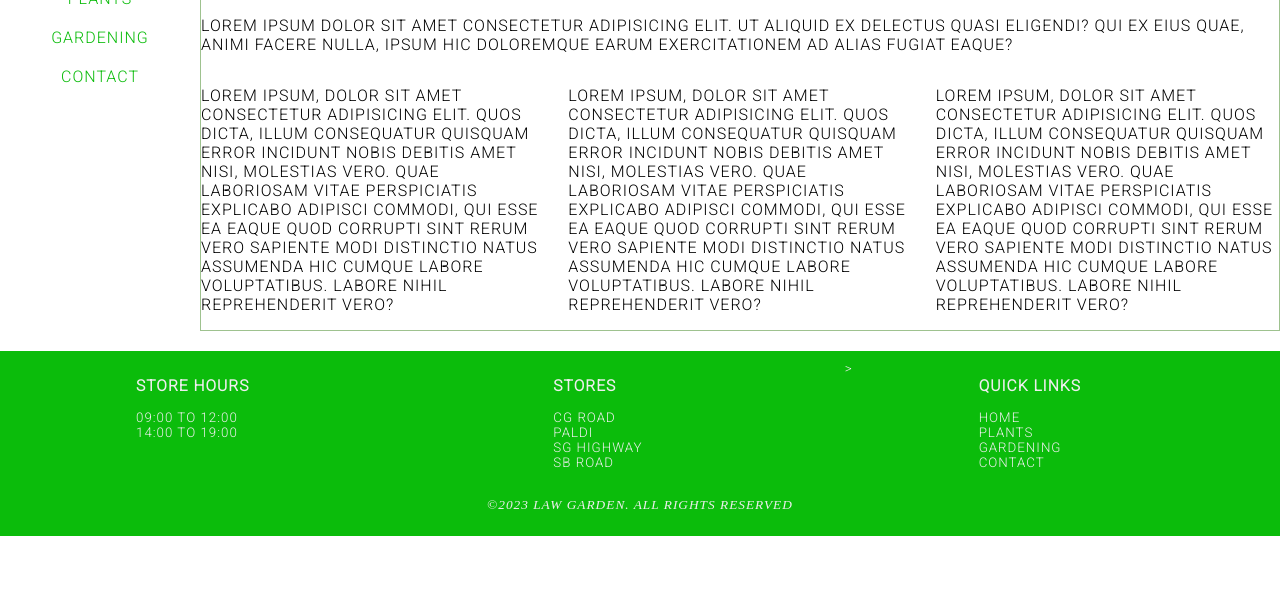
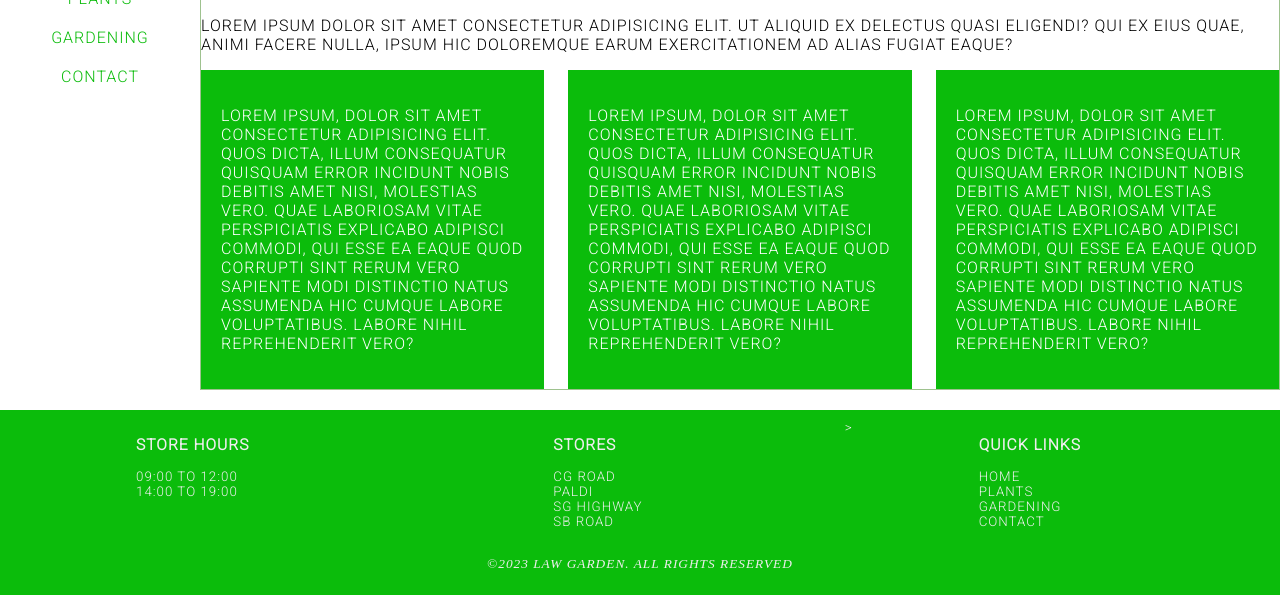
Before and after one commit to FurqanRaza10/ResponsiveProject-3, a plain HTML site: page garden3/gardening.html in a window 1280 px wide. Shown: the part 268-863 px from the top of the page. Before the commit the page ends 804 px from the top, so only its background shows below. Drawn offline with Linux system fonts and the light colour scheme.

Commit message:
Set primary colour to the flex item[TASK 3.4.f]

```diff
--- a/site.css
+++ b/site.css
@@ -210,6 +210,12 @@ footer > div {
   gap: 1.5em;
 }
 
+.box_1,.box_2,.box_3{
+  background-color: #0bbc0b;
+  color: white;
+  padding: 20px;
+}
+
 
 
 
```
